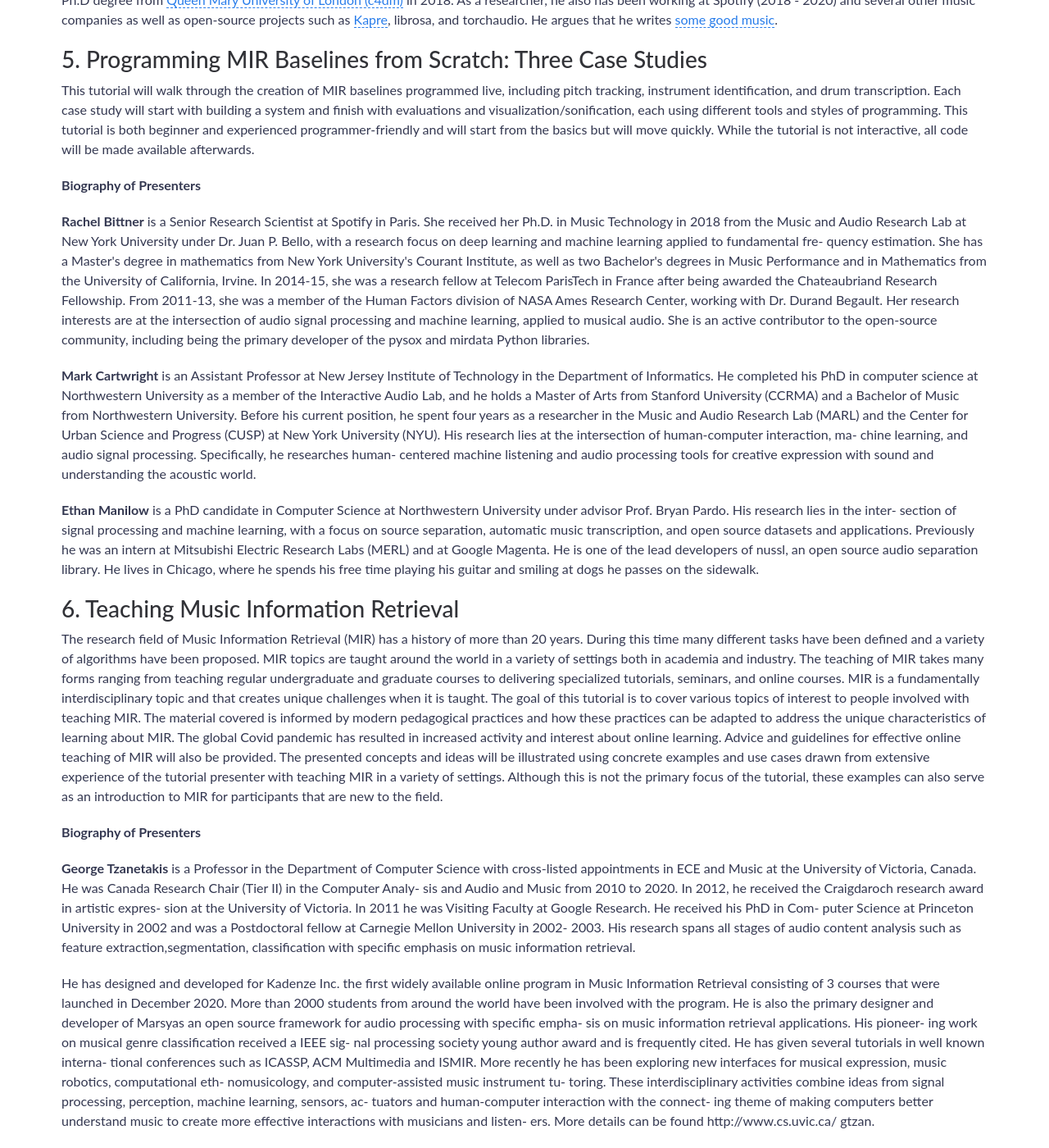
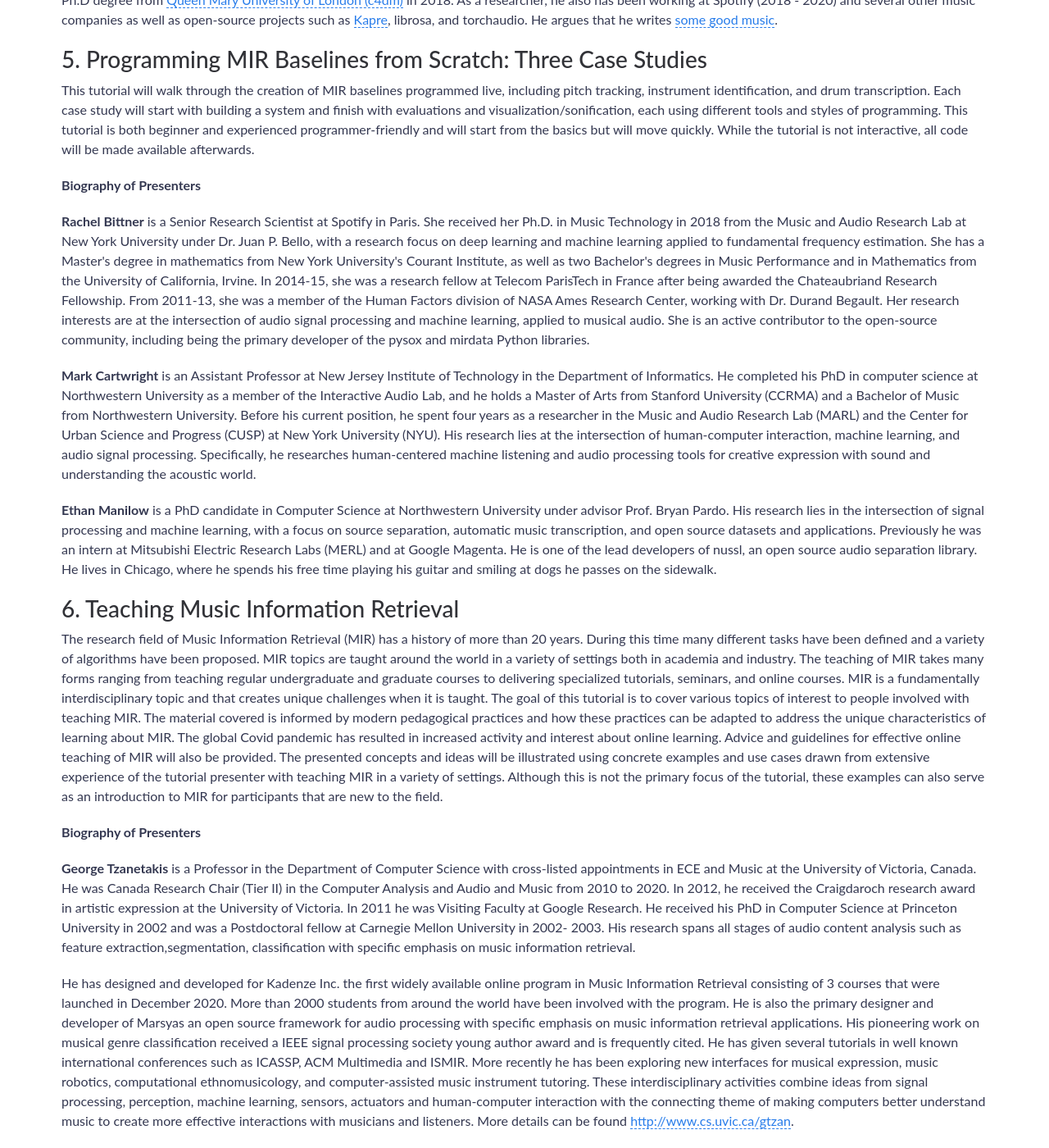
Before and after one commit to ismir2021/ismir2021.github.io, a Jekyll site: the page built from tutorials.md, in a window 1280 px wide and 1400 px high, scrolled down 4023 px. Shown: the whole window at 82% size. Built offline with Jekyll 4.4.1, drawn with Linux system fonts in a browser that asks for light colours; nearby versions of some CDN libraries.

Commit message:
fix spacings

```diff
--- a/tutorials.md
+++ b/tutorials.md
@@ -97,11 +97,11 @@ This tutorial will walk through the creation of MIR baselines programmed live, i
 
 **Biography of Presenters**
 
-**Rachel Bittner** is a Senior Research Scientist at Spotify in Paris. She received her Ph.D. in Music Technology in 2018 from the Music and Audio Research Lab at New York University under Dr. Juan P. Bello, with a research focus on deep learning and machine learning applied to fundamental fre- quency estimation. She has a Master&#39;s degree in mathematics from New York University&#39;s Courant Institute, as well as two Bachelor&#39;s degrees in Music Performance and in Mathematics from the University of California, Irvine. In 2014-15, she was a research fellow at Telecom ParisTech in France after being awarded the Chateaubriand Research Fellowship. From 2011-13, she was a member of the Human Factors division of NASA Ames Research Center, working with Dr. Durand Begault. Her research interests are at the intersection of audio signal processing and machine learning, applied to musical audio. She is an active contributor to the open-source community, including being the primary developer of the pysox and mirdata Python libraries.
+**Rachel Bittner** is a Senior Research Scientist at Spotify in Paris. She received her Ph.D. in Music Technology in 2018 from the Music and Audio Research Lab at New York University under Dr. Juan P. Bello, with a research focus on deep learning and machine learning applied to fundamental frequency estimation. She has a Master&#39;s degree in mathematics from New York University&#39;s Courant Institute, as well as two Bachelor&#39;s degrees in Music Performance and in Mathematics from the University of California, Irvine. In 2014-15, she was a research fellow at Telecom ParisTech in France after being awarded the Chateaubriand Research Fellowship. From 2011-13, she was a member of the Human Factors division of NASA Ames Research Center, working with Dr. Durand Begault. Her research interests are at the intersection of audio signal processing and machine learning, applied to musical audio. She is an active contributor to the open-source community, including being the primary developer of the pysox and mirdata Python libraries.
 
-**Mark Cartwright** is an Assistant Professor at New Jersey Institute of Technology in the Department of Informatics. He completed his PhD in computer science at Northwestern University as a member of the Interactive Audio Lab, and he holds a Master of Arts from Stanford University (CCRMA) and a Bachelor of Music from Northwestern University. Before his current position, he spent four years as a researcher in the Music and Audio Research Lab (MARL) and the Center for Urban Science and Progress (CUSP) at New York University (NYU). His research lies at the intersection of human-computer interaction, ma- chine learning, and audio signal processing. Specifically, he researches human- centered machine listening and audio processing tools for creative expression with sound and understanding the acoustic world.
+**Mark Cartwright** is an Assistant Professor at New Jersey Institute of Technology in the Department of Informatics. He completed his PhD in computer science at Northwestern University as a member of the Interactive Audio Lab, and he holds a Master of Arts from Stanford University (CCRMA) and a Bachelor of Music from Northwestern University. Before his current position, he spent four years as a researcher in the Music and Audio Research Lab (MARL) and the Center for Urban Science and Progress (CUSP) at New York University (NYU). His research lies at the intersection of human-computer interaction, machine learning, and audio signal processing. Specifically, he researches human-centered machine listening and audio processing tools for creative expression with sound and understanding the acoustic world.
 
-**Ethan Manilow** is a PhD candidate in Computer Science at Northwestern University under advisor Prof. Bryan Pardo. His research lies in the inter- section of signal processing and machine learning, with a focus on source separation, automatic music transcription, and open source datasets and applications. Previously he was an intern at Mitsubishi Electric Research Labs (MERL) and at Google Magenta. He is one of the lead developers of nussl, an open source audio separation library. He lives in Chicago, where he spends his free time playing his guitar and smiling at dogs he passes on the sidewalk.
+**Ethan Manilow** is a PhD candidate in Computer Science at Northwestern University under advisor Prof. Bryan Pardo. His research lies in the intersection of signal processing and machine learning, with a focus on source separation, automatic music transcription, and open source datasets and applications. Previously he was an intern at Mitsubishi Electric Research Labs (MERL) and at Google Magenta. He is one of the lead developers of nussl, an open source audio separation library. He lives in Chicago, where he spends his free time playing his guitar and smiling at dogs he passes on the sidewalk.
 
 ### 6. Teaching Music Information Retrieval
 
@@ -109,6 +109,6 @@ The research field of Music Information Retrieval (MIR) has a history of more th
 
 **Biography of Presenters**
 
-**George Tzanetakis** is a Professor in the Department of Computer Science with cross-listed appointments in ECE and Music at the University of Victoria, Canada. He was Canada Research Chair (Tier II) in the Computer Analy- sis and Audio and Music from 2010 to 2020. In 2012, he received the Craigdaroch research award in artistic expres- sion at the University of Victoria. In 2011 he was Visiting Faculty at Google Research. He received his PhD in Com- puter Science at Princeton University in 2002 and was a Postdoctoral fellow at Carnegie Mellon University in 2002- 2003. His research spans all stages of audio content analysis such as feature extraction,segmentation, classification with specific emphasis on music information retrieval.
+**George Tzanetakis** is a Professor in the Department of Computer Science with cross-listed appointments in ECE and Music at the University of Victoria, Canada. He was Canada Research Chair (Tier II) in the Computer Analysis and Audio and Music from 2010 to 2020. In 2012, he received the Craigdaroch research award in artistic expression at the University of Victoria. In 2011 he was Visiting Faculty at Google Research. He received his PhD in Computer Science at Princeton University in 2002 and was a Postdoctoral fellow at Carnegie Mellon University in 2002- 2003. His research spans all stages of audio content analysis such as feature extraction,segmentation, classification with specific emphasis on music information retrieval.
 
-He has designed and developed for Kadenze Inc. the first widely available online program in Music Information Retrieval consisting of 3 courses that were launched in December 2020. More than 2000 students from around the world have been involved with the program. He is also the primary designer and developer of Marsyas an open source framework for audio processing with specific empha- sis on music information retrieval applications. His pioneer- ing work on musical genre classification received a IEEE sig- nal processing society young author award and is frequently cited. He has given several tutorials in well known interna- tional conferences such as ICASSP, ACM Multimedia and ISMIR. More recently he has been exploring new interfaces for musical expression, music robotics, computational eth- nomusicology, and computer-assisted music instrument tu- toring. These interdisciplinary activities combine ideas from signal processing, perception, machine learning, sensors, ac- tuators and human-computer interaction with the connect- ing theme of making computers better understand music to create more effective interactions with musicians and listen- ers. More details can be found http://www.cs.uvic.ca/ gtzan.
+He has designed and developed for Kadenze Inc. the first widely available online program in Music Information Retrieval consisting of 3 courses that were launched in December 2020. More than 2000 students from around the world have been involved with the program. He is also the primary designer and developer of Marsyas an open source framework for audio processing with specific emphasis on music information retrieval applications. His pioneering work on musical genre classification received a IEEE signal processing society young author award and is frequently cited. He has given several tutorials in well known international conferences such as ICASSP, ACM Multimedia and ISMIR. More recently he has been exploring new interfaces for musical expression, music robotics, computational ethnomusicology, and computer-assisted music instrument tutoring. These interdisciplinary activities combine ideas from signal processing, perception, machine learning, sensors, actuators and human-computer interaction with the connecting theme of making computers better understand music to create more effective interactions with musicians and listeners. More details can be found [http://www.cs.uvic.ca/gtzan](http://www.cs.uvic.ca/gtzan).
```
